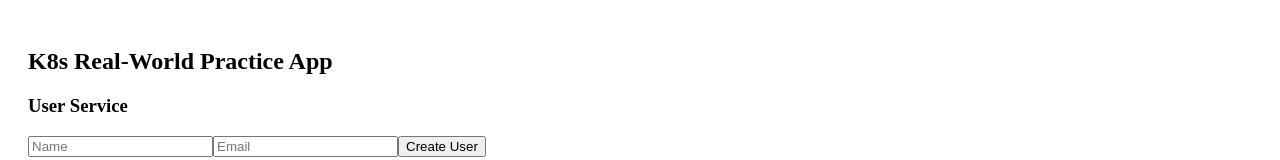
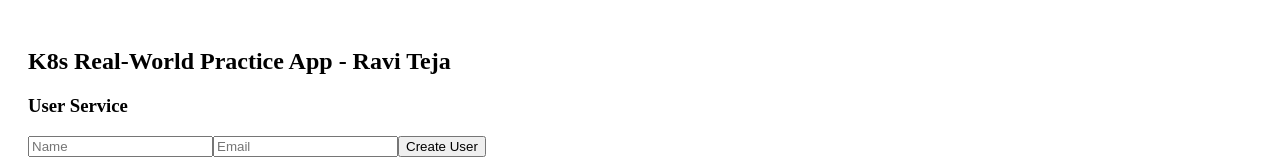
Before and after one commit to Ravitejaganji1234/realworld-microservices-platform, a React (Create React App) app in the folder frontend/: page / in a window 1280 px wide. Shown: the top 160 px of the page. Built offline with nearby package versions, Linux system fonts and the light colour scheme; no server answers.

Commit message:
Modified frontend

```diff
--- a/frontend/src/App.js
+++ b/frontend/src/App.js
@@ -5,7 +5,7 @@ import Catalog from "./components/Catalog";
 export default function App() {
   return (
     <div style={{ padding: "20px" }}>
-      <h2>K8s Real-World Practice App</h2>
+      <h2>K8s Real-World Practice App - Ravi Teja</h2>
 
       <Users />
       <hr />
--- a/frontend/src/api.js
+++ b/frontend/src/api.js
@@ -1,8 +1,47 @@
-const BASE_URL = process.env.REACT_APP_API_BASE_URL;
+// const BASE_URL = process.env.REACT_APP_API_BASE_URL;
+
+// async function request(path, options = {}) {
+//   try {
+//     const res = await fetch(`${BASE_URL}${path}`, {
+//       headers: { "Content-Type": "application/json" },
+//       ...options
+//     });
+
+//     if (!res.ok) {
+//       throw new Error(`HTTP ${res.status}`);
+//     }
+
+//     return res.json();
+//   } catch (err) {
+//     throw err;
+//   }
+// }
+
+// export const api = {
+//   createUser: (user) =>
+//     request("/api/users", {
+//       method: "POST",
+//       body: JSON.stringify(user)
+//     }),
+
+//   getUsers: (id) =>
+//     request(`/api/users/${id}`),
+
+//   createOrder: (order) =>
+//     request("/api/orders", {
+//       method: "POST",
+//       body: JSON.stringify(order)
+//     }),
+
+//   getOrders: (userId) =>
+//     request(`/api/orders/user/${userId}`),
+
+//   getCatalog: () =>
+//     request("/api/catalog")
+// };
 
 async function request(path, options = {}) {
-  try {
-    const res = await fetch(`${BASE_URL}${path}`, {
+  const res = await fetch(path, {
     headers: { "Content-Type": "application/json" },
     ...options
   });
@@ -12,9 +51,6 @@ async function request(path, options = {}) {
   }
 
   return res.json();
-  } catch (err) {
-    throw err;
-  }
 }
 
 export const api = {
@@ -39,39 +75,3 @@ export const api = {
   getCatalog: () =>
     request("/api/catalog")
 };
-
-// async function request(path, options = {}) {
-//   const res = await fetch(path, {
-//     headers: { "Content-Type": "application/json" },
-//     ...options
-//   });
-
-//   if (!res.ok) {
-//     throw new Error(`HTTP ${res.status}`);
-//   }
-
-//   return res.json();
-// }
-
-// export const api = {
-//   createUser: (user) =>
-//     request("/api/users", {
-//       method: "POST",
-//       body: JSON.stringify(user)
-//     }),
-
-//   getUsers: (id) =>
-//     request(`/api/users/${id}`),
-
-//   createOrder: (order) =>
-//     request("/api/orders", {
-//       method: "POST",
-//       body: JSON.stringify(order)
-//     }),
-
-//   getOrders: (userId) =>
-//     request(`/api/orders/user/${userId}`),
-
-//   getCatalog: () =>
-//     request("/api/catalog")
-// };
```
Also changed, not shown: 1 other file (tests, documents, lock files or other folders). Lines whose indentation alone changed are shown as unchanged.
